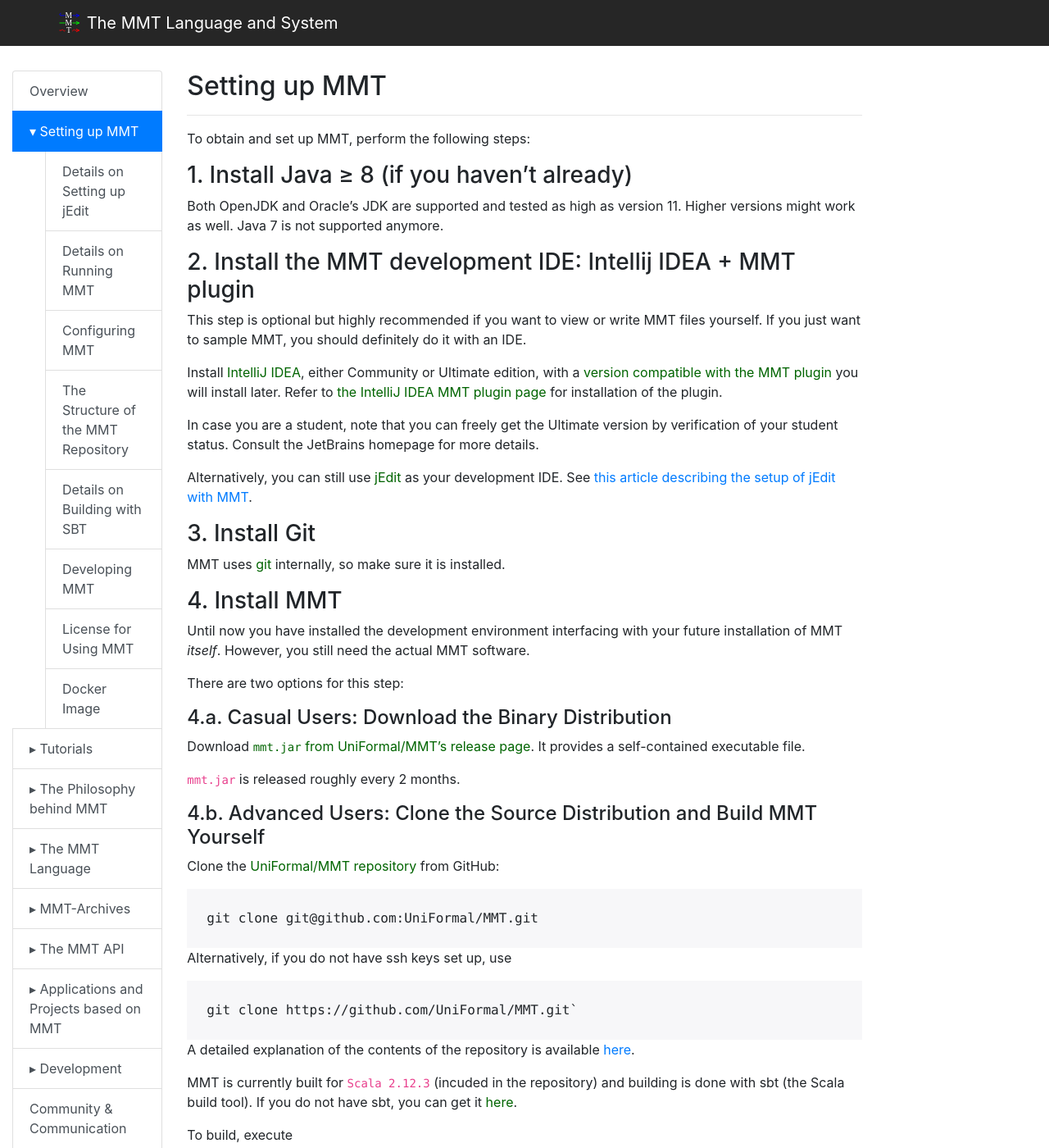
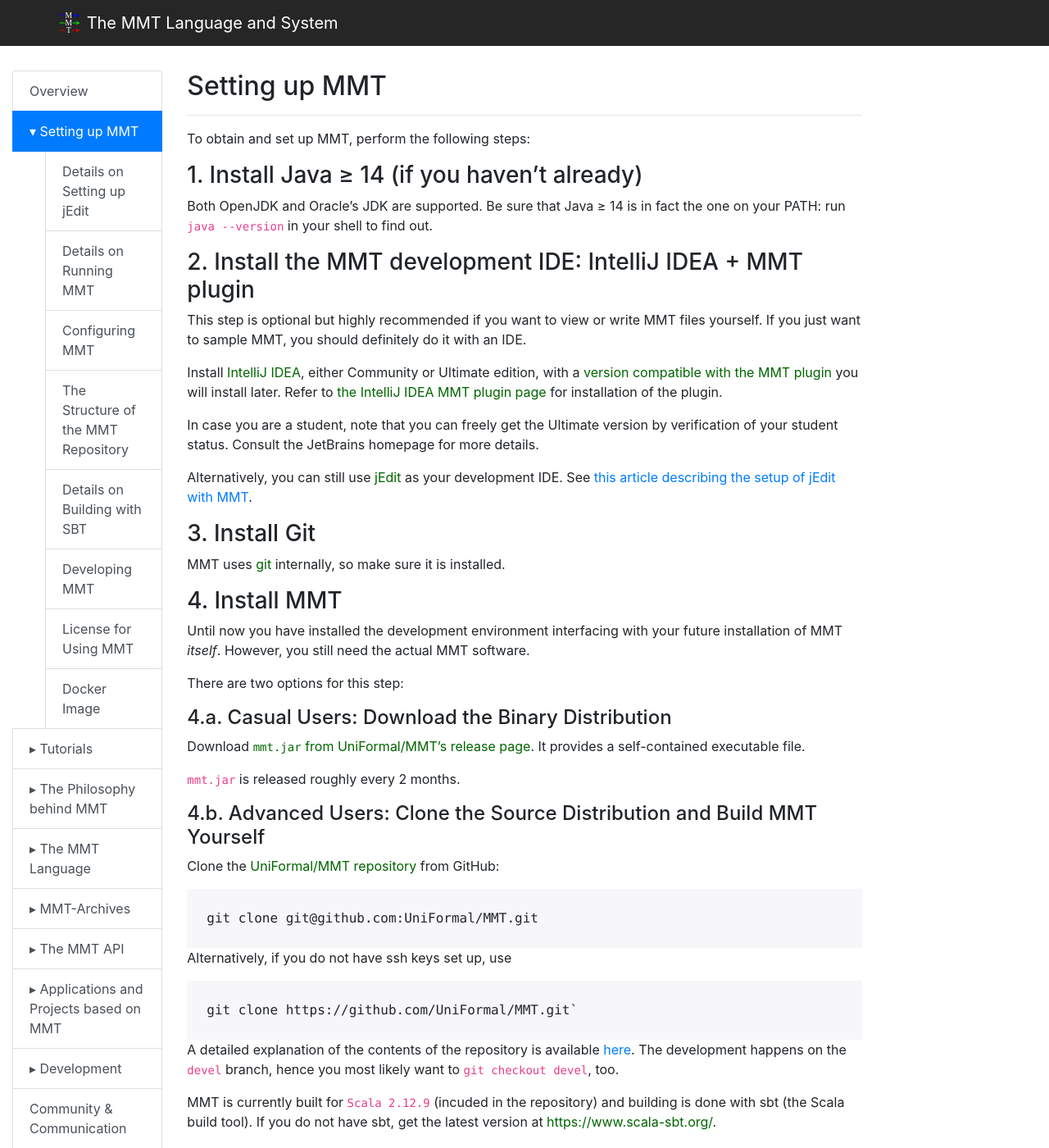
Before and after one commit to UniFormal/uniformal.github.io, a Jekyll site: the page built from doc/setup/index.md, in a window 1280 px wide and 1400 px high. Shown: the whole window at 82% size. Built offline with Jekyll 4.4.1, drawn with Linux system fonts in a browser that asks for light colours.

Commit message:
Document minimum Java version
Fixes UniFormal/MMT#520

````diff
--- a/doc/setup/index.md
+++ b/doc/setup/index.md
@@ -5,11 +5,11 @@
 
 To obtain and set up MMT, perform the following steps:
 
-### 1. Install Java ≥ 8 (if you haven't already)
+### 1. Install Java ≥ 14 (if you haven't already)
 
-Both OpenJDK and Oracle's JDK are supported and tested as high as version 11. Higher versions might work as well. Java 7 is not supported anymore.
+Both OpenJDK and Oracle's JDK are supported. Be sure that Java ≥ 14 is in fact the one on your PATH: run `java --version` in your shell to find out.
 
-### 2. Install the MMT development IDE: Intellij IDEA + MMT plugin
+### 2. Install the MMT development IDE: IntelliJ IDEA + MMT plugin
 
 This step is optional but highly recommended if you want to view or write MMT files yourself. If you just want to sample MMT, you should definitely do it with an IDE.
 
@@ -49,10 +49,10 @@
 git clone https://github.com/UniFormal/MMT.git`
 ```
 
-A detailed explanation of the contents of the repository is available [here](repo).
+A detailed explanation of the contents of the repository is available [here](repo). The development happens on the `devel` branch, hence you most likely want to `git checkout devel`, too.
 
-MMT is currently built for `Scala 2.12.3` (incuded in the repository) and building is done with sbt (the Scala build tool).
-If you do not have sbt, you can get it [here](http://www.scala-sbt.org/).
+MMT is currently built for `Scala 2.12.9` (incuded in the repository) and building is done with sbt (the Scala build tool).
+If you do not have sbt, get the latest version at <https://www.scala-sbt.org/>.
 
 To build, execute
 
````
